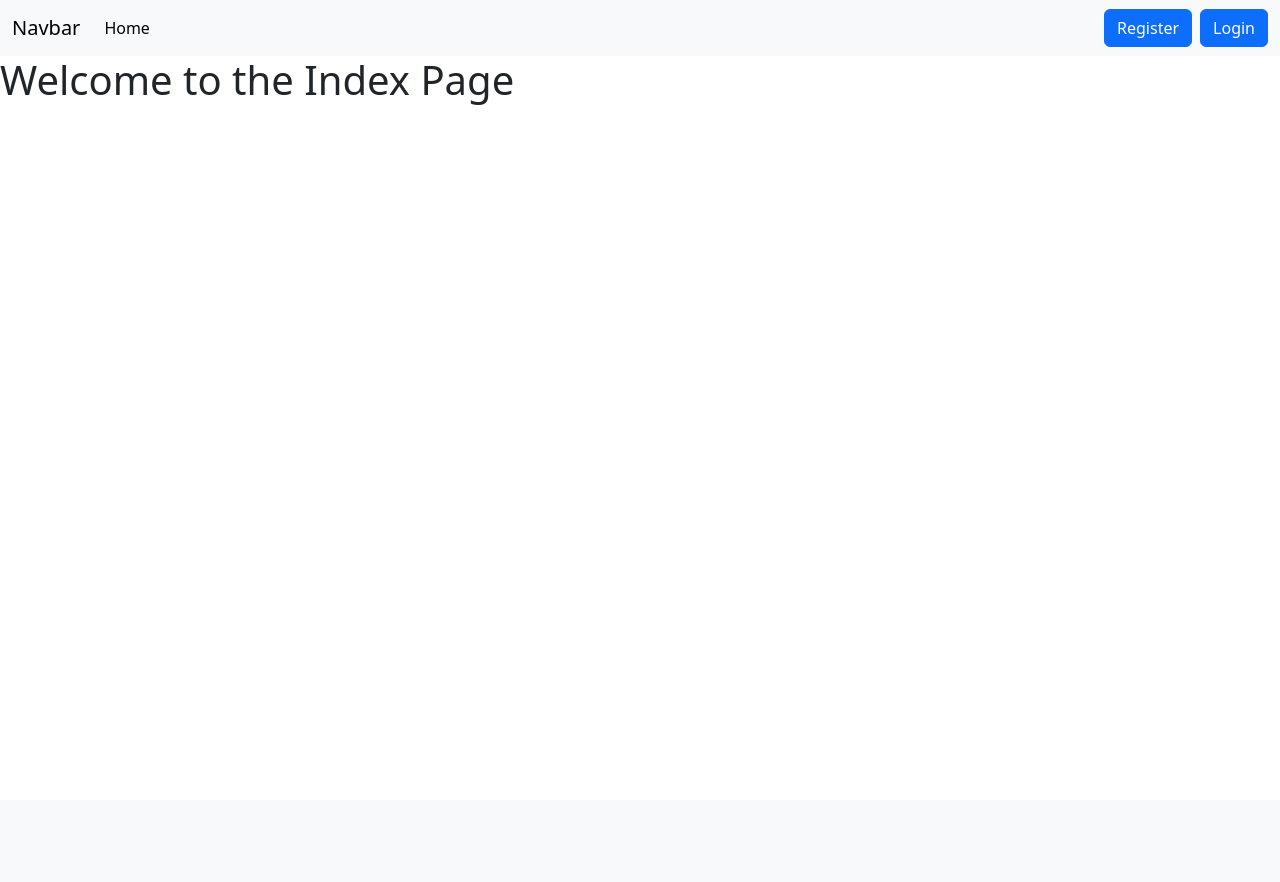
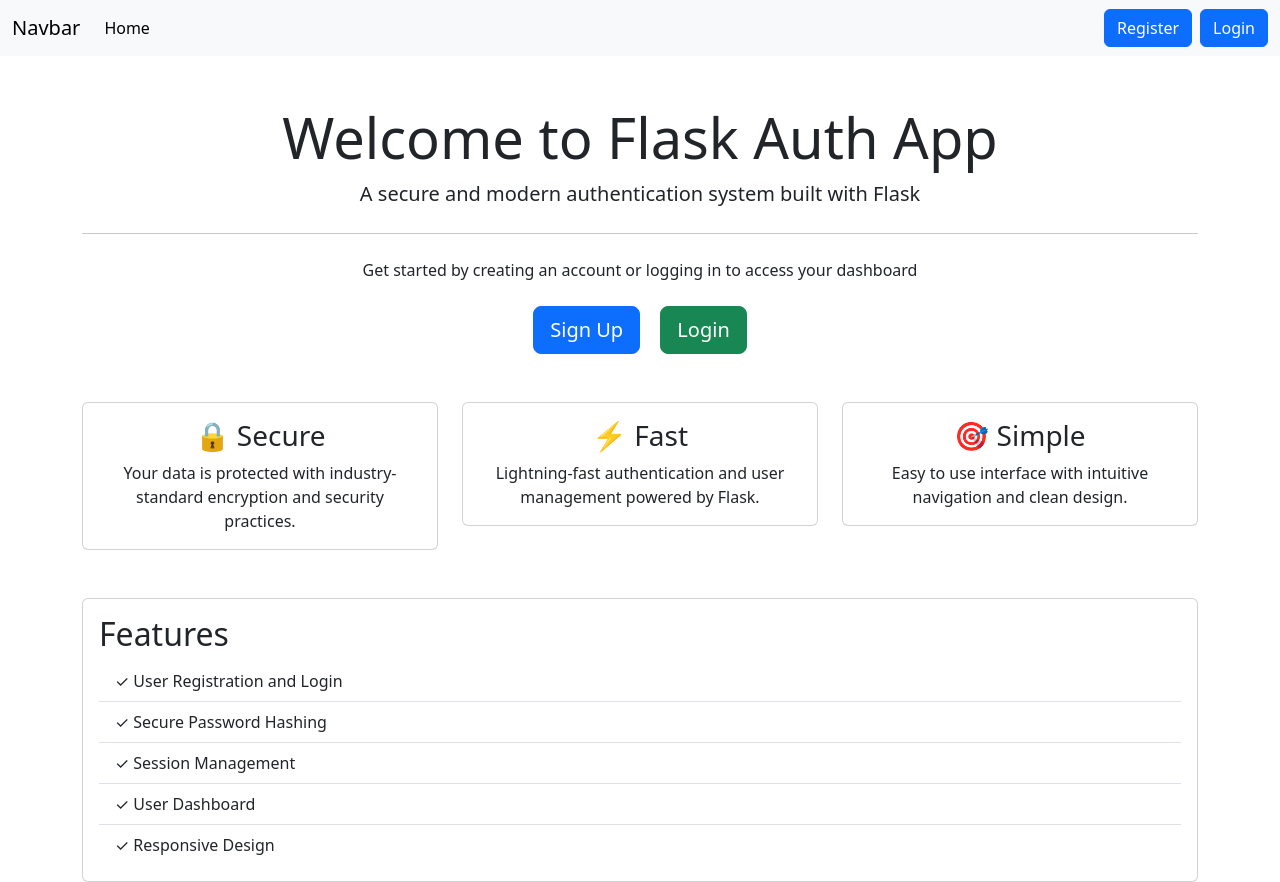
Before and after one commit to shre-coder638/Flask_Auth, a Flask app: page / in a window 1280 px wide. Before the commit the page ends 105 px from the top, so only its background shows below. Run offline with Flask 3, Linux system fonts and the light colour scheme.

Commit message:
innitial commit

```diff
--- a/templates/Index.html
+++ b/templates/Index.html
@@ -1,4 +1,59 @@
 {% extends 'base.html' %}
 {% block body %}
-    <h1>Welcome to the Index Page</h1>
+    <div class="container mt-5">
+        <div class="jumbotron text-center">
+            <h1 class="display-4">Welcome to Flask Auth App</h1>
+            <p class="lead">A secure and modern authentication system built with Flask</p>
+            <hr class="my-4">
+            <p>Get started by creating an account or logging in to access your dashboard</p>
+            <div class="mt-4">
+                <a class="btn btn-primary btn-lg mx-2" href="{{ url_for('register') }}" role="button">Sign Up</a>
+                <a class="btn btn-success btn-lg mx-2" href="{{ url_for('login') }}" role="button">Login</a>
+            </div>
+        </div>
+
+        <div class="row mt-5">
+            <div class="col-md-4">
+                <div class="card mb-4">
+                    <div class="card-body text-center">
+                        <h3 class="card-title">🔒 Secure</h3>
+                        <p class="card-text">Your data is protected with industry-standard encryption and security practices.</p>
+                    </div>
+                </div>
+            </div>
+            <div class="col-md-4">
+                <div class="card mb-4">
+                    <div class="card-body text-center">
+                        <h3 class="card-title">⚡ Fast</h3>
+                        <p class="card-text">Lightning-fast authentication and user management powered by Flask.</p>
+                    </div>
+                </div>
+            </div>
+            <div class="col-md-4">
+                <div class="card mb-4">
+                    <div class="card-body text-center">
+                        <h3 class="card-title">🎯 Simple</h3>
+                        <p class="card-text">Easy to use interface with intuitive navigation and clean design.</p>
+                    </div>
+                </div>
+            </div>
+        </div>
+
+        <div class="row mt-4">
+            <div class="col-md-12">
+                <div class="card">
+                    <div class="card-body">
+                        <h2 class="card-title">Features</h2>
+                        <ul class="list-group list-group-flush">
+                            <li class="list-group-item">✓ User Registration and Login</li>
+                            <li class="list-group-item">✓ Secure Password Hashing</li>
+                            <li class="list-group-item">✓ Session Management</li>
+                            <li class="list-group-item">✓ User Dashboard</li>
+                            <li class="list-group-item">✓ Responsive Design</li>
+                        </ul>
+                    </div>
+                </div>
+            </div>
+        </div>
+    </div>
 {% endblock body %}
```
